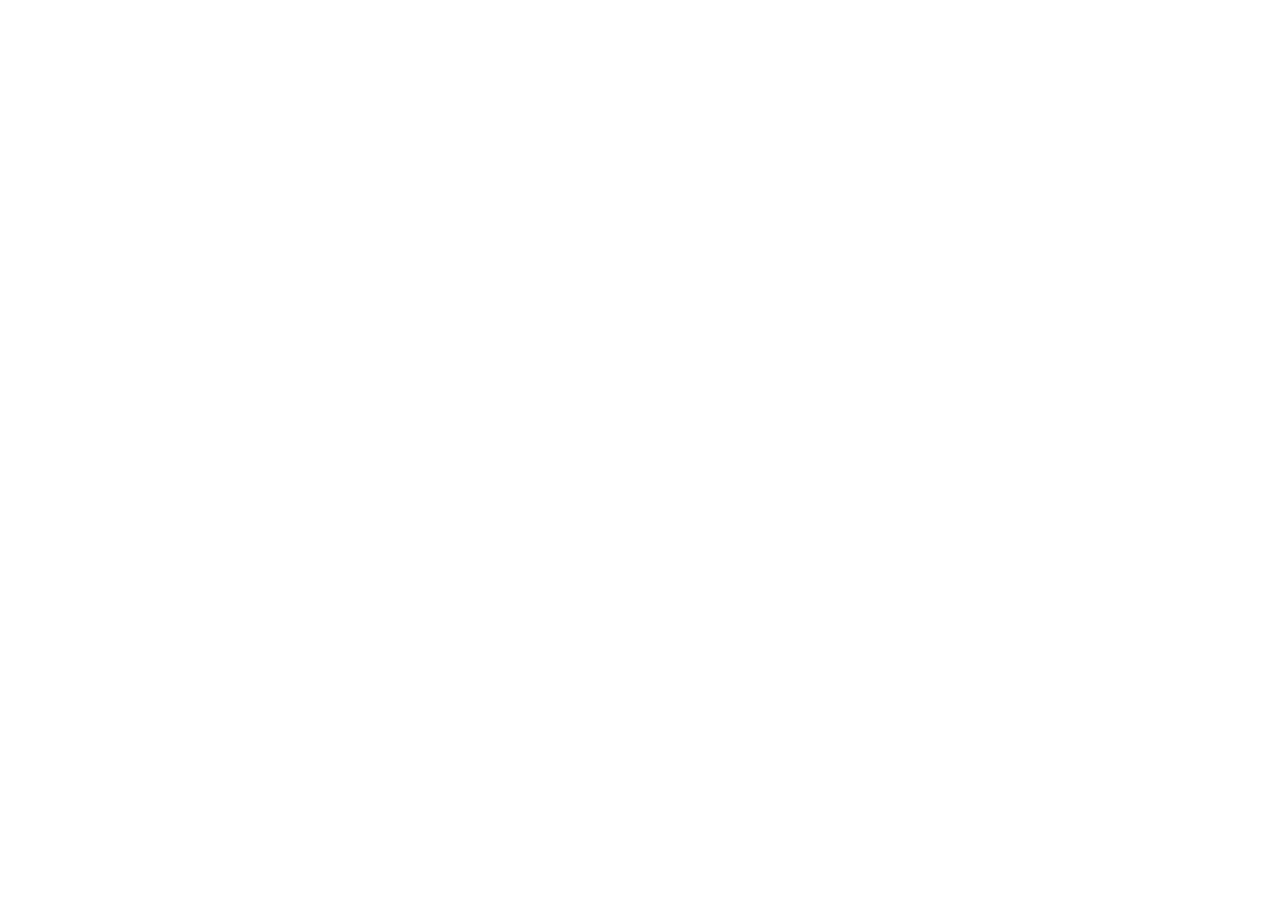
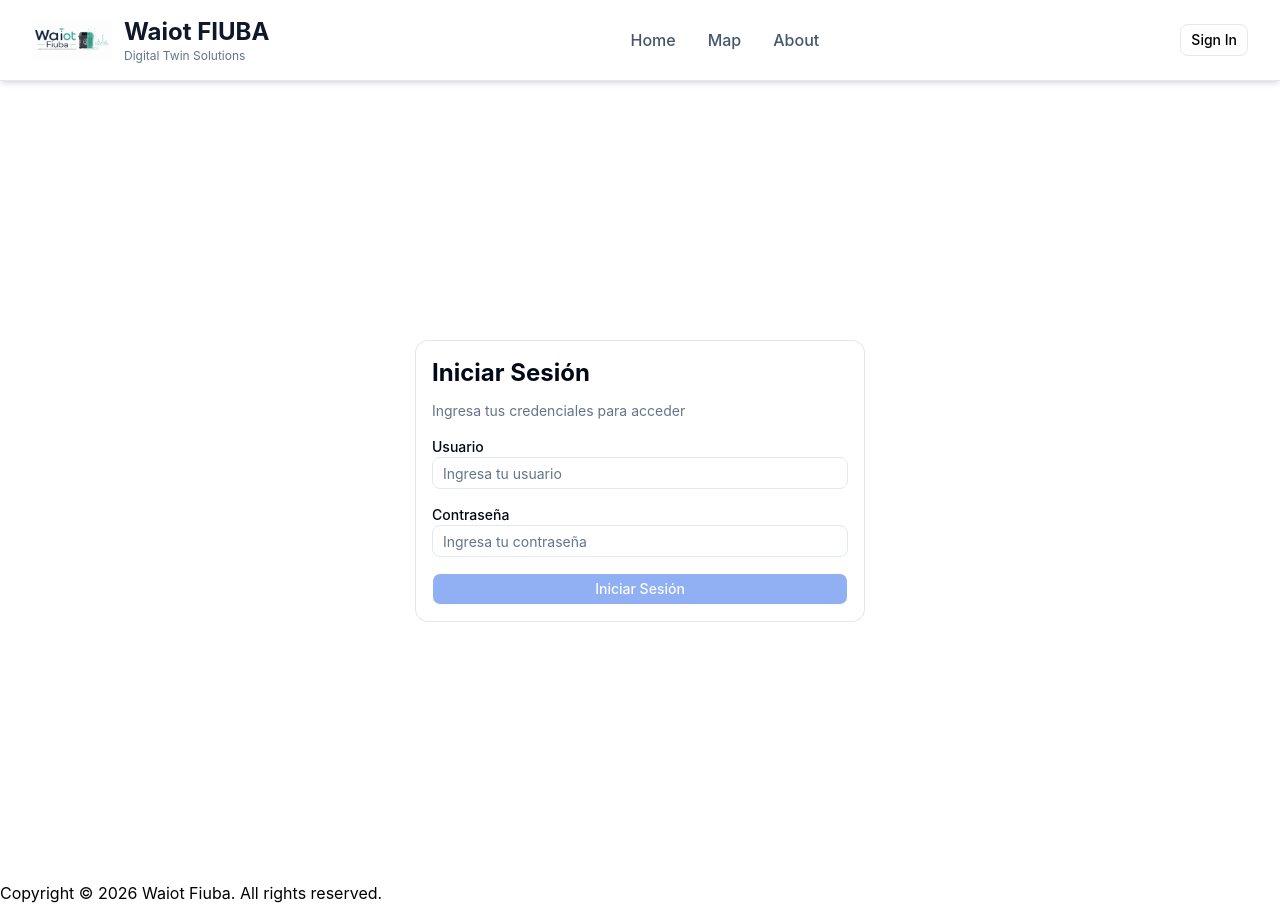
Before and after one commit to WaiotFiuba/frontend, a React (Vite) app: page /login in a window 1280 px wide. Before the commit this address had no page. Before the commit the page ends 800 px from the top, so only its background shows below. Built offline with nearby package versions, Linux system fonts and the light colour scheme; the HTML template or start-up script is replaced by a standard one.

Commit message:
Feature: Add login page

```diff
--- /dev/null
+++ b/src/api/login.json
@@ -0,0 +1,8 @@
+{
+    "user": {
+        "id": 1,
+        "name": "John Doe",
+        "email": "john.doe@example.com"
+    },
+    "password": "password123"
+}
--- a/src/components/Header/page.jsx
+++ b/src/components/Header/page.jsx
@@ -47,7 +47,7 @@
                     <div className="flex items-center gap-3">
                         <Button
                             variant="outline"
-                            onClick={() => navigate('/admin')}
+                            onClick={() => navigate('/login')}
                         >
                             Sign In
                         </Button>
--- a/src/components/InteractiveMap/page.jsx
+++ b/src/components/InteractiveMap/page.jsx
@@ -6,7 +6,7 @@
 
     return (
 
-        <MapContainer center={[-34.6037, -58.3816]} zoom={13} style={{ height: "400px", width: "100%" }}>
+        <MapContainer center={[-34.6037, -58.3816]} zoom={13} style={{ height: "100%", width: "100%" }}>
             <TileLayer
                 url="https://{s}.tile.openstreetmap.org/{z}/{x}/{y}.png"
                 attribution='&copy; <a href="https://www.openstreetmap.org/copyright">OpenStreetMap</a> contributors'
--- /dev/null
+++ b/src/components/ui/card.tsx
@@ -0,0 +1,103 @@
+import * as React from "react"
+
+import { cn } from "@/lib/utils"
+
+function Card({
+  className,
+  size = "default",
+  ...props
+}: React.ComponentProps<"div"> & { size?: "default" | "sm" }) {
+  return (
+    <div
+      data-slot="card"
+      data-size={size}
+      className={cn(
+        "group/card flex flex-col gap-4 overflow-hidden rounded-xl bg-card py-4 text-sm text-card-foreground ring-1 ring-foreground/10 has-data-[slot=card-footer]:pb-0 has-[>img:first-child]:pt-0 data-[size=sm]:gap-3 data-[size=sm]:py-3 data-[size=sm]:has-data-[slot=card-footer]:pb-0 *:[img:first-child]:rounded-t-xl *:[img:last-child]:rounded-b-xl",
+        className
+      )}
+      {...props}
+    />
+  )
+}
+
+function CardHeader({ className, ...props }: React.ComponentProps<"div">) {
+  return (
+    <div
+      data-slot="card-header"
+      className={cn(
+        "group/card-header @container/card-header grid auto-rows-min items-start gap-1 rounded-t-xl px-4 group-data-[size=sm]/card:px-3 has-data-[slot=card-action]:grid-cols-[1fr_auto] has-data-[slot=card-description]:grid-rows-[auto_auto] [.border-b]:pb-4 group-data-[size=sm]/card:[.border-b]:pb-3",
+        className
+      )}
+      {...props}
+    />
+  )
+}
+
+function CardTitle({ className, ...props }: React.ComponentProps<"div">) {
+  return (
+    <div
+      data-slot="card-title"
+      className={cn(
+        "text-base leading-snug font-medium group-data-[size=sm]/card:text-sm",
+        className
+      )}
+      {...props}
+    />
+  )
+}
+
+function CardDescription({ className, ...props }: React.ComponentProps<"div">) {
+  return (
+    <div
+      data-slot="card-description"
+      className={cn("text-sm text-muted-foreground", className)}
+      {...props}
+    />
+  )
+}
+
+function CardAction({ className, ...props }: React.ComponentProps<"div">) {
+  return (
+    <div
+      data-slot="card-action"
+      className={cn(
+        "col-start-2 row-span-2 row-start-1 self-start justify-self-end",
+        className
+      )}
+      {...props}
+    />
+  )
+}
+
+function CardContent({ className, ...props }: React.ComponentProps<"div">) {
+  return (
+    <div
+      data-slot="card-content"
+      className={cn("px-4 group-data-[size=sm]/card:px-3", className)}
+      {...props}
+    />
+  )
+}
+
+function CardFooter({ className, ...props }: React.ComponentProps<"div">) {
+  return (
+    <div
+      data-slot="card-footer"
+      className={cn(
+        "flex items-center rounded-b-xl border-t bg-muted/50 p-4 group-data-[size=sm]/card:p-3",
+        className
+      )}
+      {...props}
+    />
+  )
+}
+
+export {
+  Card,
+  CardHeader,
+  CardFooter,
+  CardTitle,
+  CardAction,
+  CardDescription,
+  CardContent,
+}
--- /dev/null
+++ b/src/components/ui/input.tsx
@@ -0,0 +1,19 @@
+import * as React from "react"
+
+import { cn } from "@/lib/utils"
+
+function Input({ className, type, ...props }: React.ComponentProps<"input">) {
+  return (
+    <input
+      type={type}
+      data-slot="input"
+      className={cn(
+        "h-8 w-full min-w-0 rounded-lg border border-input bg-transparent px-2.5 py-1 text-base transition-colors outline-none file:inline-flex file:h-6 file:border-0 file:bg-transparent file:text-sm file:font-medium file:text-foreground placeholder:text-muted-foreground focus-visible:border-ring focus-visible:ring-3 focus-visible:ring-ring/50 disabled:pointer-events-none disabled:cursor-not-allowed disabled:bg-input/50 disabled:opacity-50 aria-invalid:border-destructive aria-invalid:ring-3 aria-invalid:ring-destructive/20 md:text-sm dark:bg-input/30 dark:disabled:bg-input/80 dark:aria-invalid:border-destructive/50 dark:aria-invalid:ring-destructive/40",
+        className
+      )}
+      {...props}
+    />
+  )
+}
+
+export { Input }
--- /dev/null
+++ b/src/context/AuthContext.jsx
@@ -0,0 +1,54 @@
+import { createContext, useContext, useState } from 'react';
+
+const AuthContext = createContext();
+
+export const AuthProvider = ({ children }) => {
+  const [user, setUser] = useState(null);
+  const [loading, setLoading] = useState(false);
+  const [error, setError] = useState(null);
+
+  const login = async (name, password) => {
+    setLoading(true);
+    setError(null);
+    try {
+      const response = await fetch('/api/login', {
+        method: 'POST',
+        headers: {
+          'Content-Type': 'application/json',
+        },
+        body: JSON.stringify({ name, password }),
+      });
+
+      if (!response.ok) {
+        throw new Error('Credenciales incorrectas');
+      }
+
+      const data = await response.json();
+      setUser(data.user);
+      return true;
+    } catch (err) {
+      setError(err.message || 'Error al iniciar sesión');
+      return false;
+    } finally {
+      setLoading(false);
+    }
+  };
+
+  const logout = () => {
+    setUser(null);
+  };
+
+  return (
+    <AuthContext.Provider value={{ user, login, logout, loading, error }}>
+      {children}
+    </AuthContext.Provider>
+  );
+};
+
+export const useAuthContext = () => {
+  const context = useContext(AuthContext);
+  if (!context) {
+    throw new Error('useAuthContext must be used within AuthProvider');
+  }
+  return context;
+};
--- a/src/pages/Login/Login.jsx
+++ b/src/pages/Login/Login.jsx
@@ -1,47 +1,88 @@
 import { useState } from "react"
 import { Navigate, useNavigate } from "react-router-dom"
+import { useAuthContext } from "../../context/AuthContext"
+import { Card, CardContent, CardDescription, CardHeader, CardTitle } from "../../components/ui/card"
+import { Button } from "../../components/ui/button"
+import { Input } from "../../components/ui/input"
 
 const success_route = '/admin/algo';
 
 export const Login = () => {
-    const [userForm, setUserForm] = useState({name: "", password: ""})
-    const {user, login} = useAuthContext();
-
+    const [userForm, setUserForm] = useState({ name: "", password: "" })
+    const { user, login, loading, error } = useAuthContext();
     const navigate = useNavigate();
 
-    if(user) {
+    if (user) {
         return <Navigate to={success_route} replace />
     }
 
     const handleChange = (e) => {
         const { name, value } = e.target;
-        setUserForm({ ...userForm, [name]: value});
+        setUserForm({ ...userForm, [name]: value });
     }
 
-    const handleSubmit = (e) => {
+    const handleSubmit = async (e) => {
         e.preventDefault();
-        const success = login(userForm.name, userForm.password);
-        if(success) {
+        const success = await login(userForm.name, userForm.password);
+        if (success) {
             navigate(success_route);
         } else {
-            alert("Credenciales incorrectas");
-            setUserForm({name: "", password: ""});
+            setUserForm({ name: "", password: "" });
         }
     }
 
-    return (<form onSubmit={handleSubmit}>
-        <h2>Iniciar Sesion</h2>
-        <div>
-            <label>Usuario:</label>
-            <input type="text" name="name" value={userForm.name} onChange={handleChange} />
-
+    return (
+        <div className="min-h-screen flex items-center justify-center bg-background p-4">
+            <Card className="w-full max-w-md">
+                <CardHeader className="space-y-2">
+                    <CardTitle className="text-2xl font-bold">Iniciar Sesión</CardTitle>
+                    <CardDescription>Ingresa tus credenciales para acceder</CardDescription>
+                </CardHeader>
+                <CardContent>
+                    <form onSubmit={handleSubmit} className="space-y-4">
+                        {error && (
+                            <div className="bg-destructive/10 text-destructive px-3 py-2 rounded-lg text-sm border border-destructive/20">
+                                {error}
+                            </div>
+                        )}
+                        <div className="space-y-2">
+                            <label htmlFor="name" className="text-sm font-medium">
+                                Usuario
+                            </label>
+                            <Input
+                                id="name"
+                                type="text"
+                                name="name"
+                                value={userForm.name}
+                                onChange={handleChange}
+                                placeholder="Ingresa tu usuario"
+                                disabled={loading}
+                            />
+                        </div>
+                        <div className="space-y-2">
+                            <label htmlFor="password" className="text-sm font-medium">
+                                Contraseña
+                            </label>
+                            <Input
+                                id="password"
+                                type="password"
+                                name="password"
+                                value={userForm.password}
+                                onChange={handleChange}
+                                placeholder="Ingresa tu contraseña"
+                                disabled={loading}
+                            />
+                        </div>
+                        <Button
+                            type="submit"
+                            className="w-full"
+                            disabled={loading || !userForm.name || !userForm.password}
+                        >
+                            {loading ? "Iniciando sesión..." : "Iniciar Sesión"}
+                        </Button>
+                    </form>
+                </CardContent>
+            </Card>
         </div>
-        <div>
-            <label>Contraseña:</label>
-            <input type="password" name="password" value={userForm.password} onChange={handleChange} />
-        </div>
-        <button type="submit">Iniciar Sesion</button>
-        </form>
     )
-
 }
--- a/src/routes/PageRoutes.tsx
+++ b/src/routes/PageRoutes.tsx
@@ -4,11 +4,11 @@
 import Home from '../pages/Home/page.jsx'
 import Conteiners from '../pages/Containers/page.jsx'
 import About from '../pages/About/page.jsx'
-import RutaProtegida from '../components/RutaProtegida/page.jsx'
+//import RutaProtegida from '../components/RutaProtegida/page.jsx'
 import { MainLayout } from '../layout/MainLayout'
-import { AdminLayout } from '../layout/AdminLayout'
+//import { AdminLayout } from '../layout/AdminLayout'
 import { Login } from '../pages/Login/Login.jsx'
-import Admin from '../pages/Admin/page.jsx'
+//import Admin from '../pages/Admin/page.jsx'
 
 export default function PageRoutes() {
 
@@ -19,17 +19,18 @@
                 <Route path='/' element={<Home />} />
                 <Route path='/map' element={<Conteiners />} />
                 <Route path='/about' element={<About />} />
+                <Route path='/login' element={<Login />} />
             </Route>
 
-            <Route path='/admin' element={<AdminLayout />}>
+            {/* <Route path='/admin' element={<AdminLayout />}>
                 <Route index element={<Login />}></Route>
-                <Route path='alta-productos' element={
+                <Route path='/admin' element={
                         <RutaProtegida>
                             <Admin />
                         </RutaProtegida>
                 }>
                 </Route>
-            </Route>
+            </Route> */}
 
 
 
```
Also changed, not shown: src/App.tsx (+8 -5 lines).
